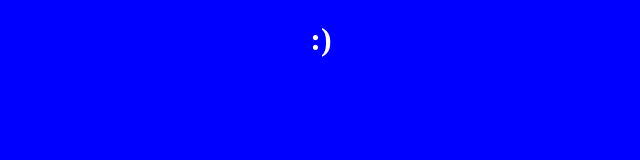
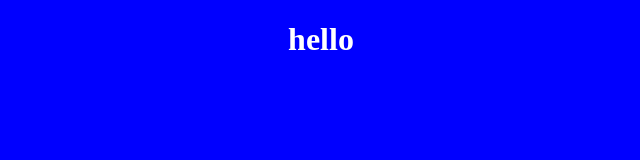
Before and after one commit to gordonheck/curly-octo-fiesta, a plain HTML site: page index.html in a window 1280 px wide. Shown: the full height of the page, 319-959 px from the left. Drawn offline with Linux system fonts and the light colour scheme.

Commit message:
Update index.html

```diff
--- a/index.html
+++ b/index.html
@@ -3,7 +3,7 @@
 <body>
 <link rel="stylesheet" type="text/css" href="style.css" />
 
-<h1> :) </h1>
+<h1> hello </h1>
 
 <p> </p>
 
```
